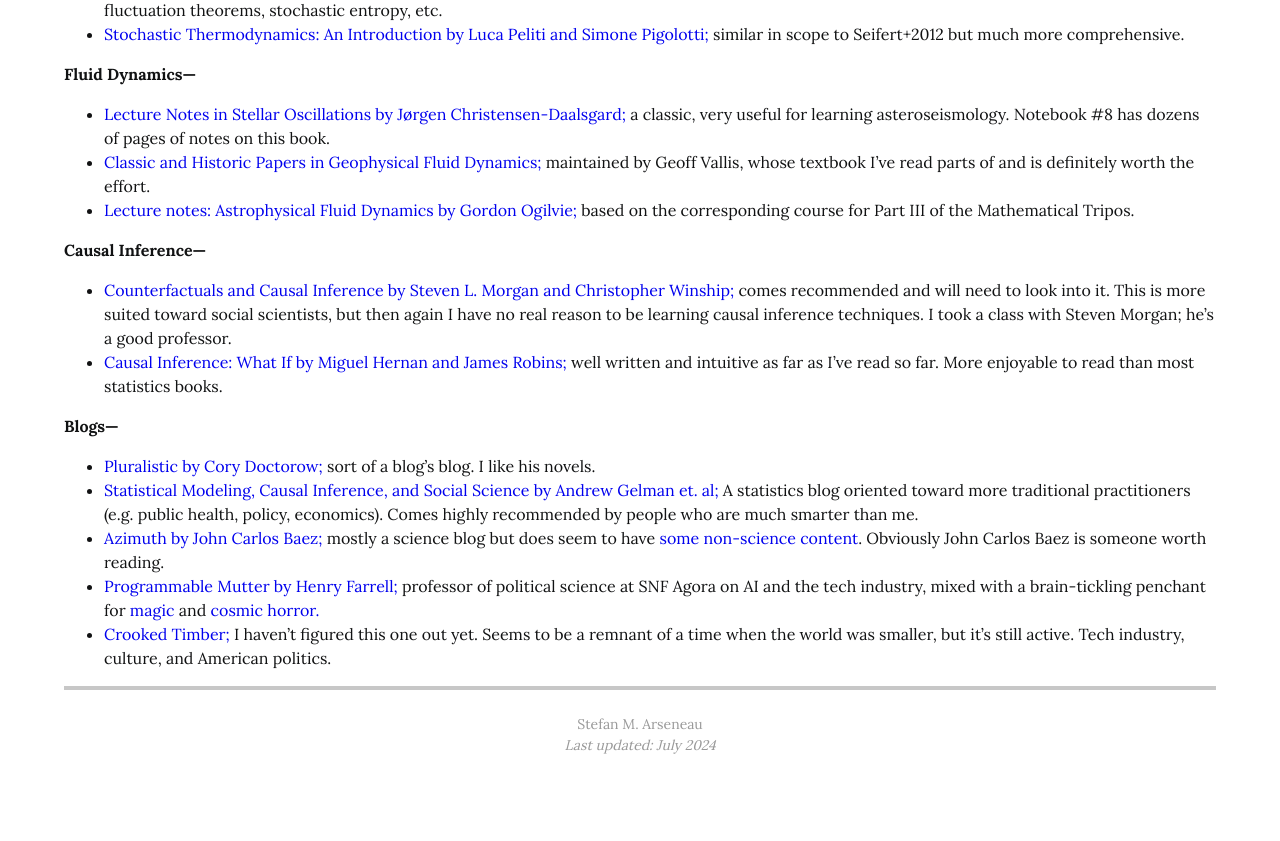
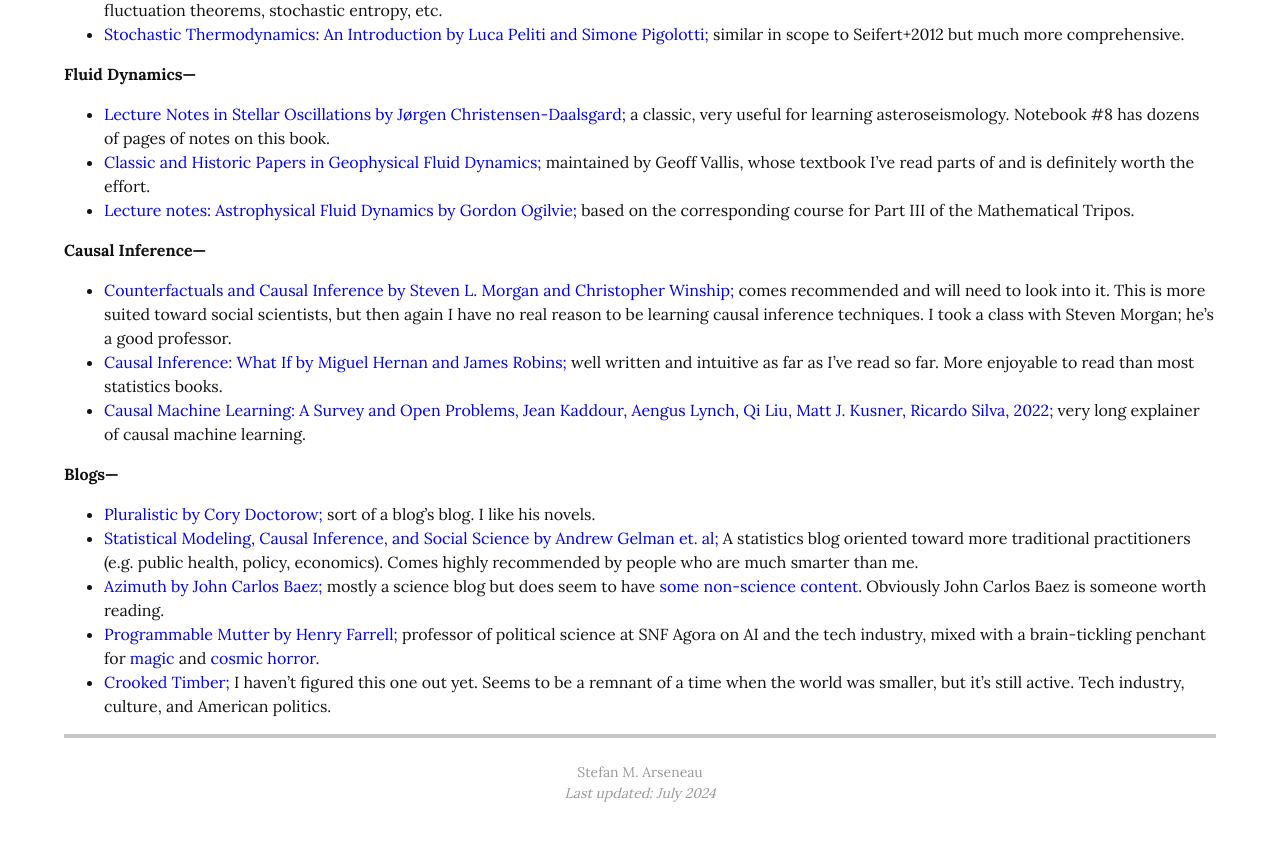
Before and after one commit to stefanarseneau/stefanarseneau.github.io, a Jekyll site: the page built from projects/stochastic/reading.md, in a window 1280 px wide and 900 px high, scrolled down 634 px. Shown: the top 841 px of the window. Built offline with Jekyll 4.4.1, drawn with Linux system fonts in a browser that asks for light colours; nearby versions of some CDN libraries.

Commit message:
Update reading.md

```diff
--- a/projects/stochastic/reading.md
+++ b/projects/stochastic/reading.md
@@ -34,6 +34,7 @@ Good resources are [awesome-neural-sbi](https://github.com/smsharma/awesome-neur
 
 * <a href="https://www.cambridge.org/core/books/counterfactuals-and-causal-inference/5CC81E6DF63C5E5A8B88F79D45E1D1B7">Counterfactuals and Causal Inference by Steven L. Morgan and Christopher Winship;</a> comes recommended and will need to look into it. This is more suited toward social scientists, but then again I have no real reason to be learning causal inference techniques. I took a class with Steven Morgan; he's a good professor.
 * <a href="https://static1.squarespace.com/static/675db8b0dd37046447128f5f/t/677676888e31cc50c2c33877/1735816881944/hernanrobins_WhatIf_2jan25.pdf">Causal Inference: What If by Miguel Hernan and James Robins;</a> well written and intuitive as far as I've read so far. More enjoyable to read than most statistics books.
+* <a href="https://arxiv.org/abs/2206.15475">Causal Machine Learning: A Survey and Open Problems, Jean Kaddour, Aengus Lynch, Qi Liu, Matt J. Kusner, Ricardo Silva, 2022;</a> very long explainer of causal machine learning.
 
 <b id="blogs">Blogs---</b>
 
```
